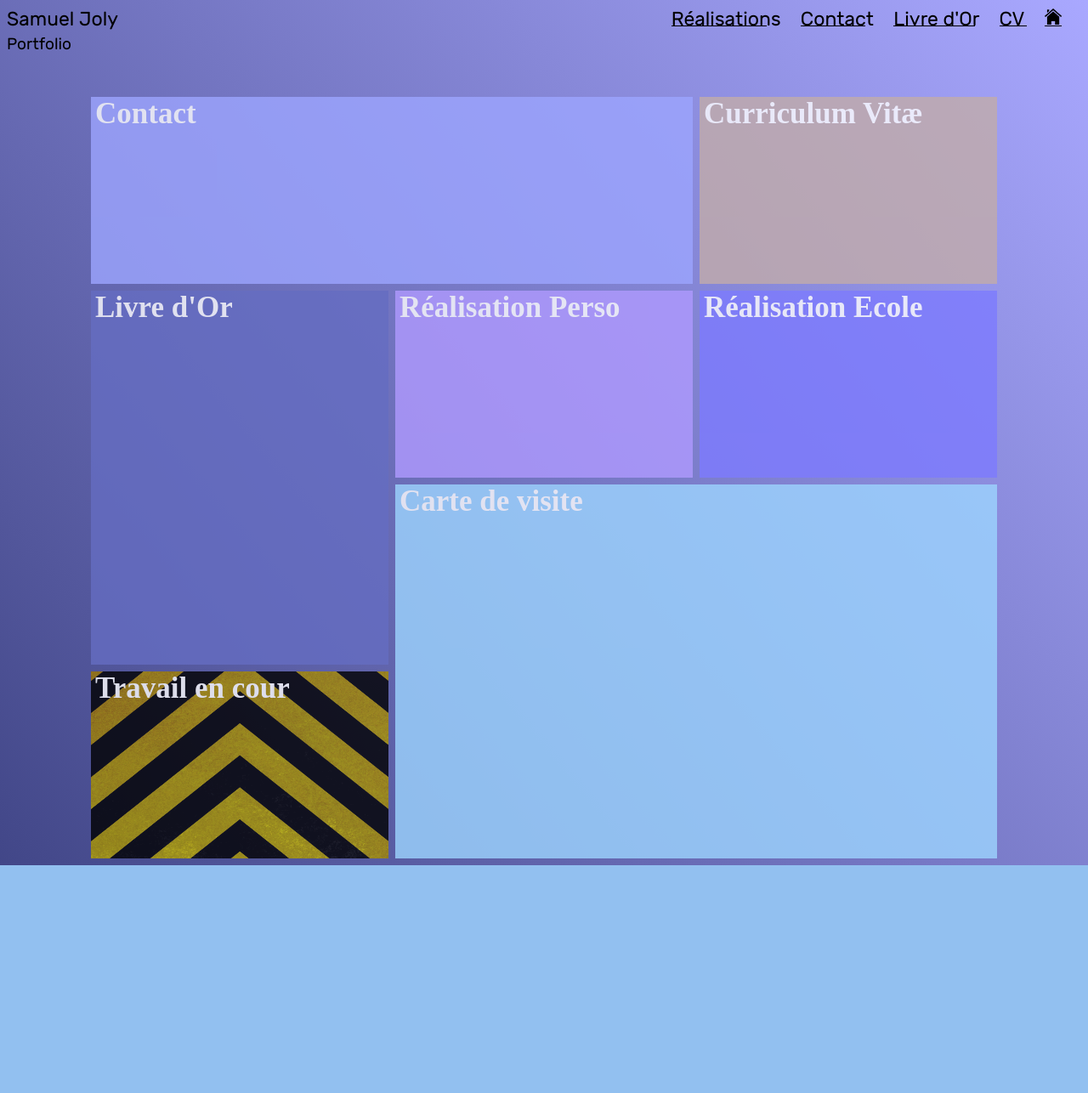
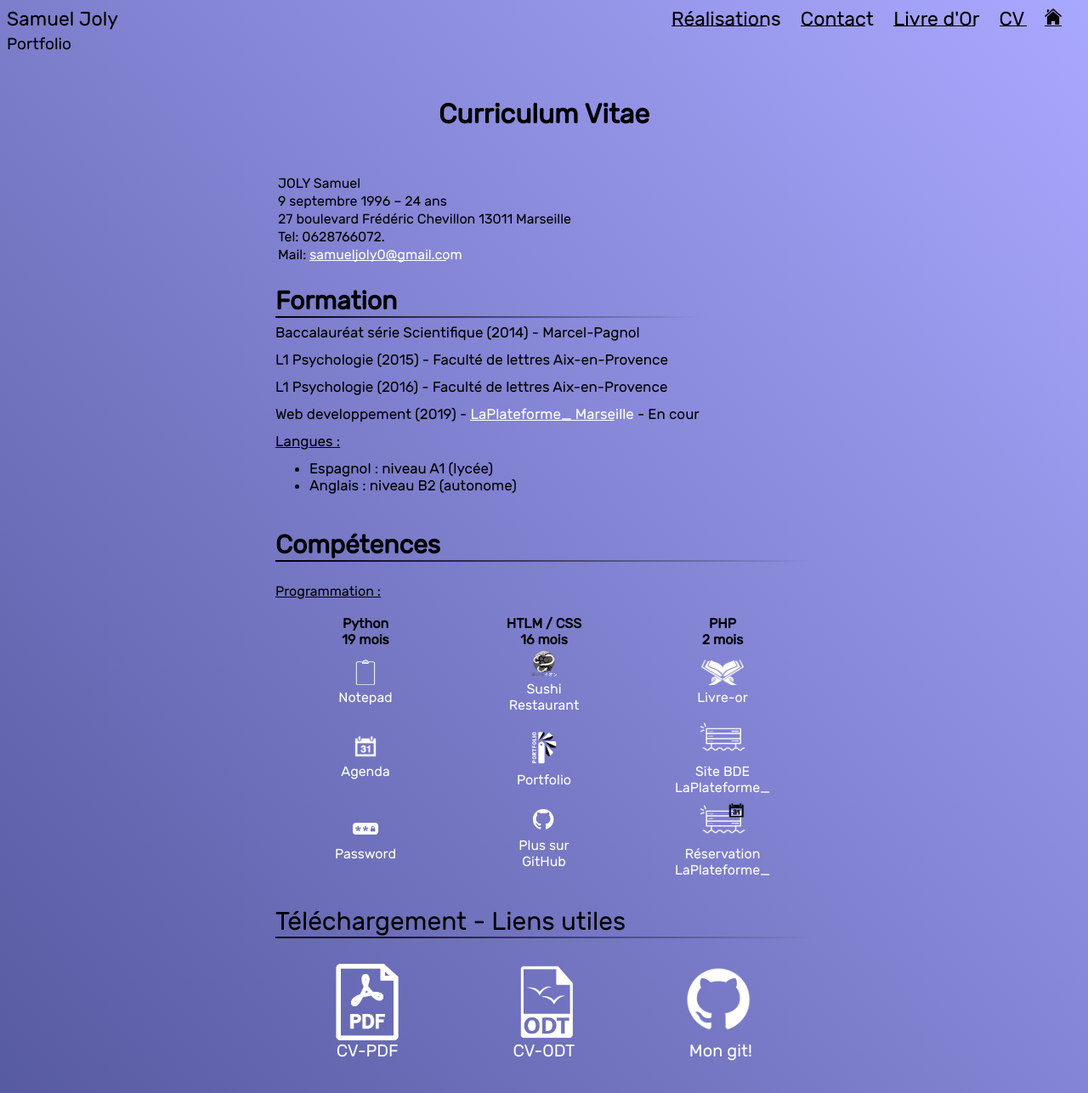
Before and after one commit to samuel-joly/Portfolio-V2, a PHP site: page / in a window 1280 px wide. Shown: the whole page at 85% size. Before the commit the page ends 1018 px from the top, so only its background shows below. Run offline with PHP 8.4, Linux system fonts and the light colour scheme; some web fonts are replaced.

Commit message:
Basic CV

```diff
--- a/index.php
+++ b/index.php
@@ -4,10 +4,10 @@
 	<head>
 		<meta charset="utf-8">
 		<link rel="stylesheet" type="text/css" href="style.css"/>
-		<title>Portfolio - Joly Samuel</title>
+		<title>CV - Joly Samuel</title>
 	</head>
 
-	<body>
+	<body id="curri-body">
 		<header>
 			<a href="index.php" id="header-title">Samuel Joly<br/><span>Portfolio</span></a>
 			<nav>
@@ -19,195 +19,126 @@
 			</nav>
 		</header>
 
-		<main>
-			<div id="mainContainer">
+		<main id="curri-main">
 
-				<div class="grid-item two-long" id="contact">
+			<h1 id="curri-title">Curriculum Vitae</h1>
+			<article id="curri-presentation">
+				<p>JOLY Samuel</p>
+				<p>9 septembre 1996 – 24 ans</p>
+				<p>27 boulevard Frédéric Chevillon 13011 Marseille</p>
+				<p>Tel: 0628766072.</p>
+				<p>Mail: <a id="curri-mail" href="mailto:samueljoly0@gmail.com">samueljoly0@gmail.com</a></p>
+			</article>
 
-					<div class="cover">
-						<div class="title-zone">
-							<h1>Contact</h1>
-							<a href="contact.php" class="a-btn">Par ici</a>
-						</div>
+			<article id="curri-formation">
+				<h1 class="curri-sub-title">Formation</h1>
+				<p>Baccalauréat série Scientifique (2014) - Marcel-Pagnol</p>
+				<p>L1 Psychologie (2015) - Faculté de lettres Aix-en-Provence</p>
+				<p>L1 Psychologie (2016) - Faculté de lettres Aix-en-Provence</p>
+				<p>Web developpement (2019) - <a target="blank" href="www.laplateforme.io" id="curri-w">LaPlateforme_ Marseille</a> - En cour</p>
 
-						<article>
-							<p class="normal-font">Vous pouvez me joindre par <a href="contact.php">Ici</a> ou par mail a <a href="mailto:samuel.joly@laplateforme.io">samuel.joly@laplateforme.io</a></p>
-							<div id="contact-dispo">
-								<ul>
-									<li class="normal-font">Réponse ASAP</li>
-									<li class="normal-font">Dispo 24/24-7/7</li>
-								</ul>
-								<ul>
-									<li class="normal-font">Actuellement en recherche d'un projet pro</li>
-									<li class="normal-font">Si vous voulez en parler <a href="contact.php">faites le moi savoir</a></li>
-								</ul>
-							</div>
-						</article>
-					</div>
+				<p class="curri-ul-title">Langues :</p>
+				<ul>
+					<li>Espagnol : niveau A1 (lycée)</li>
+					<li>Anglais : niveau B2 (autonome)</li>
+				</ul>
+			</article>
 
+			<article id="curri-skill" >
+				<h1 class="curri-sub-title">Compétences</h1>
+
+
+				<p class="curri-ul-title">Programmation :</p>
+				<table id="curri-prog" >
+					<thead class="curri-ul-segment">
+						<tr>
+							<th>Python<br/>19 mois</th>
+							<th>HTLM / CSS<br/>16 mois</th>
+							<th>PHP<br/>2 mois</th>
+						</tr>
+					</thead>
+
+					<tbody>
+						<tr>
+							<td>
+								<a class="curri-ul-project" id="bc" href="https://github.com/aze-fortwo/Bloc-Note">
+									<div class="project-logo" id="blocnote"></div>
+									Notepad
+								</a>
+							</td>
+
+							<td>
+								<a class="curri-ul-project" id="su" target="blank" href="SushiRestau/Index.html">
+									<div class="project-logo" id="sushi"></div>
+									Sushi Restaurant
+								</a>
+							</td>
+
+							<td>
+								<a class="curri-ul-project" id="li" target="blank" href="Livre-or/">
+									<div class="project-logo" id="curri-livreor"></div>
+									Livre-or
+								</a>
+							</td>
+						</tr>
+
+						<tr>
+							<td>
+								<a class="curri-ul-project"	id="ag" href="https://github.com/aze-fortwo/Advanced-Agenda">
+									<div class="project-logo" id="agenda"></div>
+									Agenda
+								</a>
+							</td>
+
+							<td>
+								<a class="curri-ul-project" id="po" target="blank" href="index.php">
+									<div class="project-logo" id="portfolio"></div>
+									Portfolio
+								</a>
+							</td>
+
+							<td>
+								<a class="curri-ul-project" id="bde" target="blank" href="BDE/">
+									<div class="project-logo" id="curri-bde"></div>
+									Site BDE LaPlateforme_
+								</a>
+							</td>
+						</tr>
+
+						<tr>
+							<td>
+								<a class="curri-ul-project" id="pw" href="https://github.com/aze-fortwo/Password-Manager">
+									<div class="project-logo" id="password-manager"></div>
+									Password
+								</a>
+							</td>
+
+							<td>
+								<a class="curri-ul-project" id="gi" target="blank" href="https://github.com/samuel-joly?utf8=✓&tab=repositories&q=&type=&language=html">
+									<div class="project-logo" id="curri-github"></div>
+									Plus sur GitHub
+								</a>
+							</td>
+
+							<td>
+								<a class="curri-ul-project" id="res" target="blank" href="reservation/">
+									<div class="project-logo" id="curri-res"></div>
+									Réservation LaPlateforme_
+								</a>
+							</td>
+						</tr>
+					</tbody>
+				</table>
+
+
+
+				<p class="curri-sub-title">Téléchargement - Liens utiles</p>
+				<div id="curri-download">
+					<a href="CVJOLYSamuel.pdf"><div id="download-pdf"></div>CV-PDF</a>
+					<a href="CVJOLYSamuel.odt"><div id="download-odt"></div>CV-ODT</a>
+					<a target="blank" href="https://github.com/samuel-joly"><div id="image-git"></div>Mon git!</a>
 				</div>
-
-				<div class="grid-item" id="curriculum">
-
-					<div class="cover">
-						<div class="title-zone">
-							<h1>Curriculum Vitæ</h1>
-							<a href="curriculum.php" class="a-btn">Par ici</a>
-						</div>
-
-						<article id="cv-article">
-							<div>
-								<div id="cv-article-pdf">
-									<a href="CVJOLYSamuel.pdf"><div id="cv-pdf-img"></div></a>
-									<a href="CVJOLYSamuel.pdf" class="cv-article-title">CV en PDF</a>
-								</div>
-								<div id="cv-article-odt">
-									<a href="CVJOLYSamuel.odt"><div id="cv-odt-img"></div></a>
-									<a href="CVJOLYSamuel.odt" class="cv-article-title">CV en ODT</a>
-								</div>
-							</div>
-						</article>
-
-					</div>
-
-				</div>
-
-				<div class="grid-item two-height" id="livre-or">
-					<div class="cover">
-						<div class="title-zone">
-							<h1>Livre d'Or</h1>
-							<a href="livreOr.php" class="a-btn">Par ici</a>
-						</div>
-
-						<article>
-
-							<div id="livre-or-commentaires">
-
-								<div class="comm">
-									<p class="auteur"><span>De Samuel</span><span>le 16/12/19</span></p>
-									<p class="commentaire">Je suis et resterais le premier commentaire</p>
-								</div>
-
-								<div class="comm">
-									<p class="auteur"><span>De Samuel</span><span>le 16/12/19</span></p>
-									<p class="commentaire">Je suis et resterais le premier commentaire</p>
-								</div>
-
-								<div class="comm">
-									<p class="auteur"><span>De Samuel</span><span>le 16/12/19</span></p>
-									<p class="commentaire">Je suis et resterais le premier commentaire</p>
-								</div>
-
-								<div class="comm">
-									<p class="auteur"><span>De Samuel</span><span>le 16/12/19</span></p>
-									<p class="commentaire">Je suis et resterais le premier commentaire</p>
-								</div>
-
-								<div class="comm">
-									<p class="auteur"><span>De Samuel</span><span>le 16/12/19</span></p>
-									<p class="commentaire">Je suis et resterais le premier commentaire</p>
-								</div>
-
-									<div class="comm">
-									<p class="auteur"><span>De Samuel</span><span>le 16/12/19</span></p>
-									<p class="commentaire">Je suis et resterais le premier commentaire</p>
-								</div>
-
-								<div class="comm">
-									<p class="auteur"><span>De Samuel</span><span>le 16/12/19</span></p>
-									<p class="commentaire">Je suis et resterais le premier commentaire</p>
-								</div>
-
-								<div class="comm">
-									<p class="auteur"><span>De Samuel</span><span>le 16/12/19</span></p>
-									<p class="commentaire">Je suis et resterais le premier commentaire</p>
-								</div>
-
-							</div>
-
-						</article>
-					</div>
-
-				</div>
-
-				<div class="grid-item" id="real-perso">
-
-					<div class="cover">
-						<div class="title-zone">
-							<h1>Réalisation Perso</h1>
-							<a href="realisation.php?perso=true" class="a-btn">Par ici</a>
-						</div>
-
-						<article>
-
-						</article>
-					</div>
-
-				</div>
-
-				<div class="grid-item" id="real-etude">
-					<div class="cover">
-						<div class="title-zone">
-							<h1>Réalisation Ecole</h1>
-							<a href="realisation.php?etudes=true" class="a-btn">Par ici</a>
-						</div>
-						<article>
-						</article>
-					</div>
-				</div>
-
-				<div class="grid-item two-height two-long" id="infos-perso">
-					<div class="cover">
-						<h1>Carte de visite</h1>
-
-						<article>
-							<div id="infos-top">
-								<div id="infos-img">
-									<img src="Images/moi.png" id="moi"/>
-									<ul>
-										<li>Html-CSS <span>1 ans</span></li>
-										<li>Python <span>2 ans</span></li>
-										<li>PHP-JS <span>3 mois</span></li>
-										<li>Algorithmie <span>2 ans</span></li>
-									</ul>
-								</div>
-
-								<div id="social-link">
-									<a target="blank" href="https://www.linkedin.com/in/samuel-joly-170a38156/"><img src="Images/linkedIn.png"/></a>
-									<a target="blank" href="https://github.com/samuel-joly"><img src="Images/gitHub.png"/></a>
-
-									<a target="blank" href="https://laplateforme.io"><img src="Images/plateforme.png"/></a>
-									<a href="contact.php" id="contact-link">
-										<span id="contact-link-case">?</span>
-										<p id="contact-link-text">
-											<img src="Images/contactarrow.png"/>
-											Devenons partenaires
-										</p>
-									</a>
-								</div>
-							</div>
-
-							<div id="infos-bottom">
-								<ul>
-									<li><strong>Je veux :</strong> Dévelloper mes connaissances professionnelles.</li>
-									<li><strong>Je sais :</strong> Apprendre de mes expériences et de mes pairs.</li>
-									<li><strong>Je suis :</strong> Curieux et motivé dans mon travail.</li>
-									<li><strong>Je dois :</strong> Me diversifier dans ;es champs d'application.</li>
-									<li><strong>Je serais:</strong> Ravis d'apprendre a votre cotés.</li>
-								</ul>
-							</div>
-						</article>
-					</div>
-				</div>
-
-				<div class="grid-item" id="actualite">
-					<div class="cover">
-						<h1>Travail en cour</h1>
-						<article>
-						</article>
-					</div>
-				</div>
-			</div>
+			</article>
 		</main>
 
 		<footer>
```
Also changed, not shown: contact.php (deleted, +0 -67 lines), curriculum.php (deleted, +0 -148 lines).
